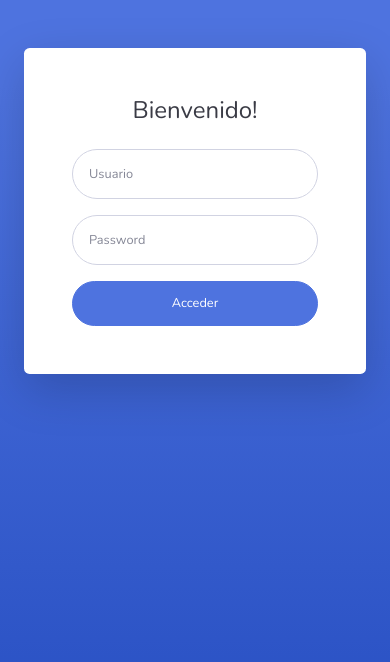
After one commit to nicolasbalbontin/Sistema-de-Compra-y-Facturacion-con-Python-usando-Django-, a Django app: page /login/ in a window 390 px wide. The commit adds this page. Shown: the top 662 px of the page. Run offline with Django 3.2, Linux system fonts and the light colour scheme; some libraries are stand-ins or nearby versions.

Commit message:
Creando Login

```diff
--- /dev/null
+++ b/bases/templates/bases/home.html
@@ -0,0 +1 @@
+{% extends 'base/base.html' %}
--- /dev/null
+++ b/bases/templates/bases/login.html
@@ -0,0 +1,50 @@
+{% extends "base/base.html" %}
+
+{% block side_bar%}{% endblock %}
+{% block top_bar%}{% endblock %}
+{% block page_content%}{% endblock %}
+{% block footer%}{% endblock %}
+{% block title %} LOGIN {% endblock %}
+{% block login %}
+<div class="container">
+
+    <!-- Outer Row -->
+    <div class="row justify-content-center">
+
+        <div class="col-xl-10 col-lg-12 col-md-9">
+
+            <div class="card o-hidden border-0 shadow-lg my-5">
+                <div class="card-body p-0">
+                <!-- Nested Row within Card Body -->
+                    <div class="row">
+                        <div class="col-lg-6 d-none d-lg-block bg-login-image"></div>
+                        <div class="col-lg-6">
+                        <div class="p-5">
+                            <div class="text-center">
+                                <h1 class="h4 text-gray-900 mb-4">Bienvenido!</h1>
+                            </div>
+                        <form class="user" method="POST">
+                            {% csrf_token %}
+                            <div class="form-group">
+                                <input type="text" class="form-control form-control-user" id="id_username" name="username" aria-describedby="emailHelp" placeholder="Usuario">
+                            </div>
+                            <div class="form-group">
+                                <input type="password" class="form-control form-control-user" id="id_password" name="password" placeholder="Password">
+                            </div>
+
+                            <button type="submit" class="btn btn-primary btn-user btn-block">Acceder </button>
+
+                        </form>
+                        </div>
+                        </div>
+                    </div>
+                </div>
+            </div>
+
+        </div>
+
+    </div>
+
+</div>
+
+{% endblock%}
--- /dev/null
+++ b/bases/urls.py
@@ -0,0 +1,9 @@
+from django.urls import path
+from django.contrib.auth import views as auth_views
+
+from bases.views import Home
+urlpatterns = [
+    path('', Home.as_view(), name='home'),
+    path('login/', auth_views.LoginView.as_view(template_name='bases/login.html'), name='login'),
+    path('logout/', auth_views.LogoutView.as_view(), name='logout'),
+]
--- a/src/urls.py
+++ b/src/urls.py
@@ -14,8 +14,11 @@ Including another URLconf
     2. Add a URL to urlpatterns:  path('blog/', include('blog.urls'))
 """
 from django.contrib import admin
-from django.urls import path
+from django.urls import path, include
 
 urlpatterns = [
+
+    path('', include(('bases.urls', 'bases'), namespace='bases')),
     path('admin/', admin.site.urls),
+
 ]
--- a/templates/base/base.html
+++ b/templates/base/base.html
@@ -10,7 +10,7 @@
   <meta name="description" content="">
   <meta name="author" content="">
 
-  <title>Sistema de Compras e Inventario por DEBS Consultores</title>
+  <title>{% block title %}Sistema de Compras e Inventario por DEBS Consultores{% endblock title%}</title>
 
   <!-- Custom fonts for this template-->
   <link href="{% static 'base/vendor/fontawesome-free/css/all.min.css' %}" rel="stylesheet" type="text/css">
@@ -21,8 +21,8 @@
 
 </head>
 
-<body id="page-top">
-
+<body id="page-top" class="bg-gradient-primary">
+{% block side_bar %}
   <!-- Page Wrapper -->
   <div id="wrapper">
 
@@ -104,7 +104,7 @@
         <div id="collapsePages" class="collapse show" aria-labelledby="headingPages" data-parent="#accordionSidebar">
           <div class="bg-white py-2 collapse-inner rounded">
             <h6 class="collapse-header">Login Screens:</h6>
-            <a class="collapse-item" href="login.html">Login</a>
+            <a class="collapse-item" href="{% url 'bases:login'%}">Login</a>
             <a class="collapse-item" href="register.html">Register</a>
             <a class="collapse-item" href="forgot-password.html">Forgot Password</a>
             <div class="collapse-divider"></div>
@@ -138,6 +138,7 @@
       </div>
 
     </ul>
+    {% endblock side_bar %}
     <!-- End of Sidebar -->
 
     <!-- Content Wrapper -->
@@ -147,6 +148,7 @@
       <div id="content">
 
         <!-- Topbar -->
+         {% block top_bar %}
         <nav class="navbar navbar-expand navbar-light bg-white topbar mb-4 static-top shadow">
 
           <!-- Sidebar Toggle (Topbar) -->
@@ -300,7 +302,7 @@
             <li class="nav-item dropdown no-arrow">
               <a class="nav-link dropdown-toggle" href="#" id="userDropdown" role="button" data-toggle="dropdown" aria-haspopup="true" aria-expanded="false">
                 <span class="mr-2 d-none d-lg-inline text-gray-600 small">Valerie Luna</span>
-                <img class="img-profile rounded-circle" src="https://source.unsplash.com/QAB-WJcbgJk/60x60">
+                <img class="img-profile rounded-circle" src="https://images.unsplash.com/photo-1667053508464-eb11b394df83?q=80&w=1965&auto=format&fit=crop&ixlib=rb-4.0.3&ixid=M3wxMjA3fDB8MHxwaG90by1wYWdlfHx8fGVufDB8fHx8fA%3D%3D">
               </a>
               <!-- Dropdown - User Information -->
               <div class="dropdown-menu dropdown-menu-right shadow animated--grow-in" aria-labelledby="userDropdown">
@@ -317,7 +319,7 @@
                   Activity Log
                 </a>
                 <div class="dropdown-divider"></div>
-                <a class="dropdown-item" href="#" data-toggle="modal" data-target="#logoutModal">
+                <a class="dropdown-item" href="{% url 'bases:logout' %}" data-toggle="modal" data-target="#logoutModal">
                   <i class="fas fa-sign-out-alt fa-sm fa-fw mr-2 text-gray-400"></i>
                   Logout
                 </a>
@@ -327,9 +329,11 @@
           </ul>
 
         </nav>
+        {% endblock top_bar %}
         <!-- End of Topbar -->
 
         <!-- Begin Page Content -->
+         {% block page_content %}
         <div class="container-fluid">
 
           <!-- Page Heading -->
@@ -339,9 +343,11 @@
         <!-- /.container-fluid -->
 
       </div>
+      {% endblock page_content %}
       <!-- End of Main Content -->
 
       <!-- Footer -->
+       {% block footer %}
       <footer class="sticky-footer bg-white">
         <div class="container my-auto">
           <div class="copyright text-center my-auto">
@@ -349,14 +355,16 @@
           </div>
         </div>
       </footer>
+
       <!-- End of Footer -->
 
     </div>
+
     <!-- End of Content Wrapper -->
-
   </div>
+  {% endblock footer %}
   <!-- End of Page Wrapper -->
-
+{% block login %}{% endblock login %}
   <!-- Scroll to Top Button-->
   <a class="scroll-to-top rounded" href="#page-top">
     <i class="fas fa-angle-up"></i>
@@ -375,7 +383,7 @@
         <div class="modal-body">Select "Logout" below if you are ready to end your current session.</div>
         <div class="modal-footer">
           <button class="btn btn-secondary" type="button" data-dismiss="modal">Cancel</button>
-          <a class="btn btn-primary" href="login.html">Logout</a>
+          <a class="btn btn-primary" href="{% url 'bases:logout' %}">Salir</a>
         </div>
       </div>
     </div>
@@ -390,7 +398,7 @@
 
   <!-- Custom scripts for all pages-->
   <script src="{% static 'js/sb-admin-2.min.js'%}"></script>
-
+{% block js_page %}{% endblock js_page %}
 </body>
 
 </html>
```
Also changed, not shown: bases/views.py (+8 -0 lines), src/settings.py (+9 -3 lines).
